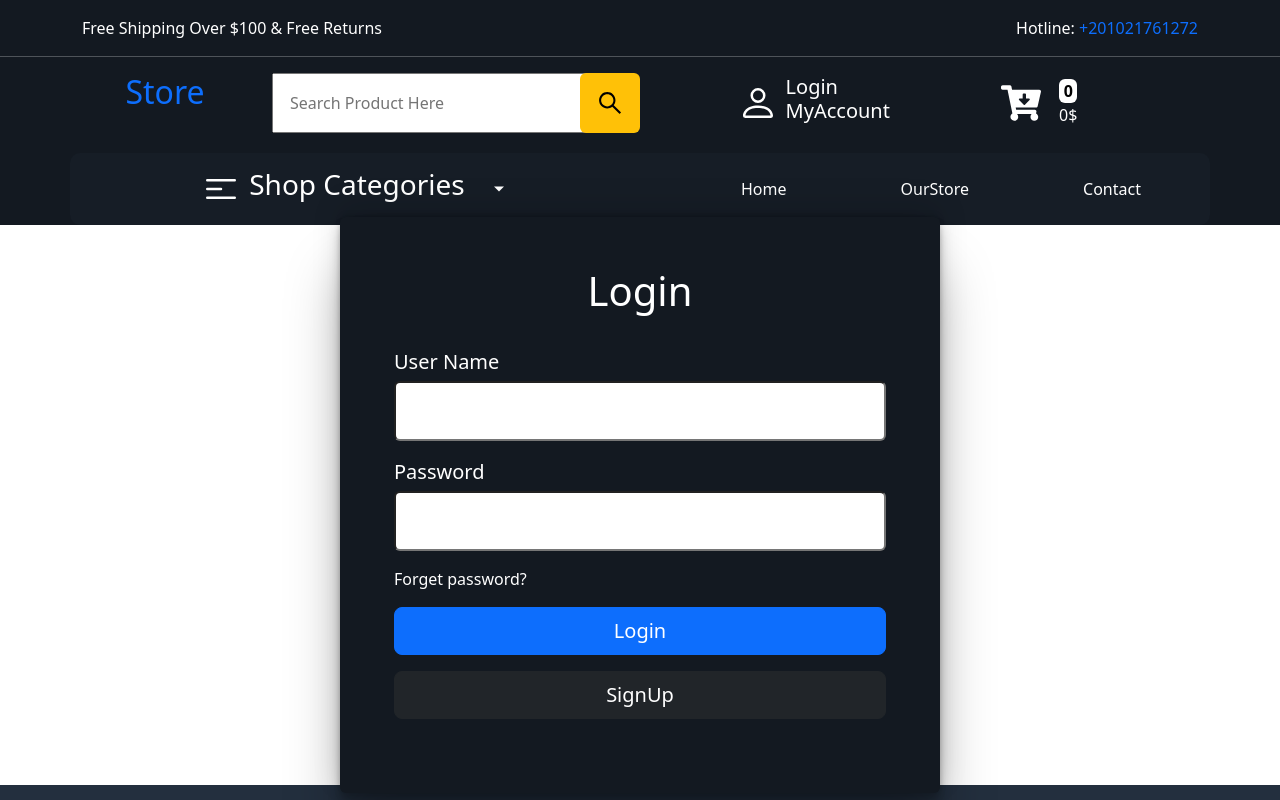
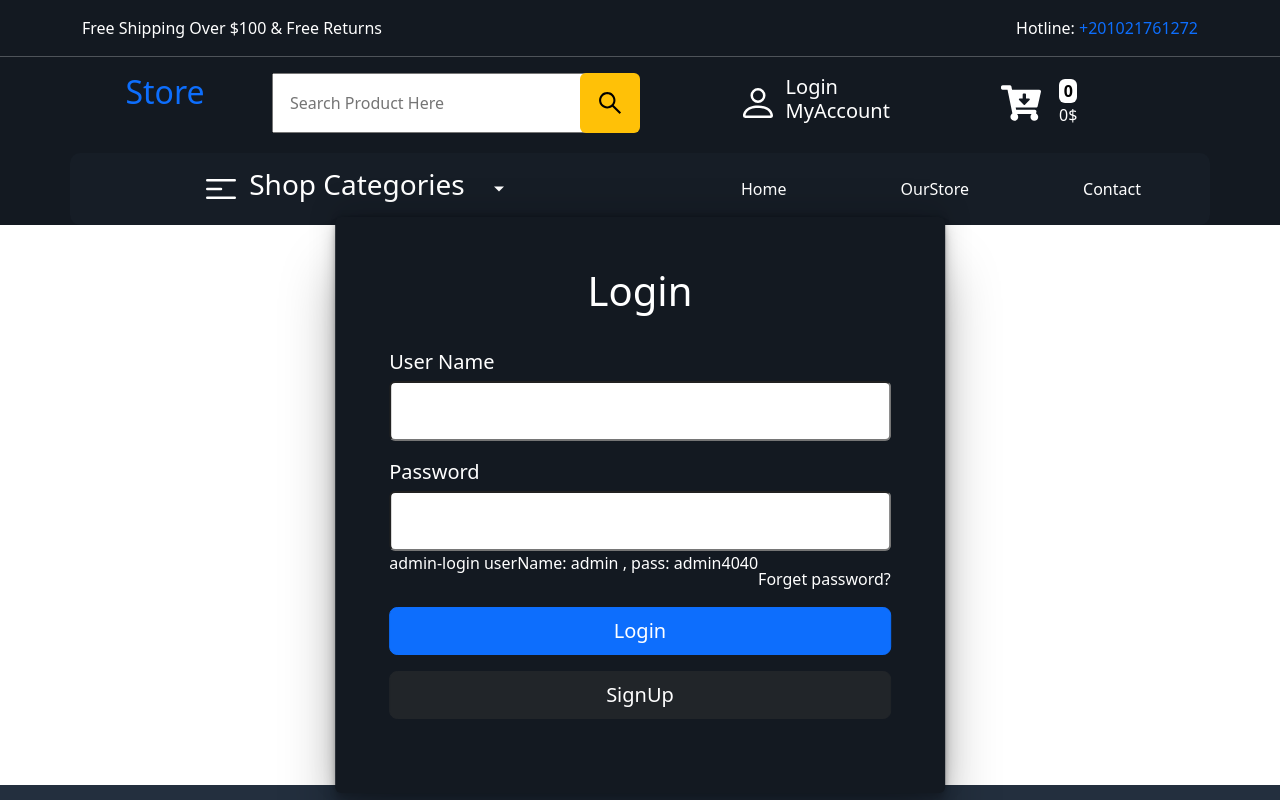
Before and after one commit to Medoelsheta1/commerce, a React (Create React App) app: page /login in a window 1280 px wide. Shown: the top 800 px of the page. Built offline with nearby package versions, Linux system fonts and the light colour scheme.

Commit message:
someconfig2

```diff
--- a/src/App.js
+++ b/src/App.js
@@ -20,7 +20,6 @@ import ProductCustomization from './Components/AdminDashboard/ProductCustomizati
 function App() {
   const isLogin = useSelector(state => state.cart.isLogin)
   const isAdmin = useSelector(state => state.cart.isAdmin)
-  console.log(isAdmin)
   return (
     <div className="App position-relative overflow-hidden ">
       <Routes>
--- a/src/Components/Forms/LoginForm.js
+++ b/src/Components/Forms/LoginForm.js
@@ -64,6 +64,7 @@ const LoginForm = () => {
                     { isPassTouched && !isPassValid && <p className='text-danger mt-1'>Your pass Cant be empty</p>}
                 </div>
                 <div className='d-flex justify-content-between align-items-center'>
+                    <p>admin-login userName: admin , pass: admin4040</p>
                     <Link className=' forget text-white d-flex  mt-3'>Forget password?</Link>
                 </div>
 
```
